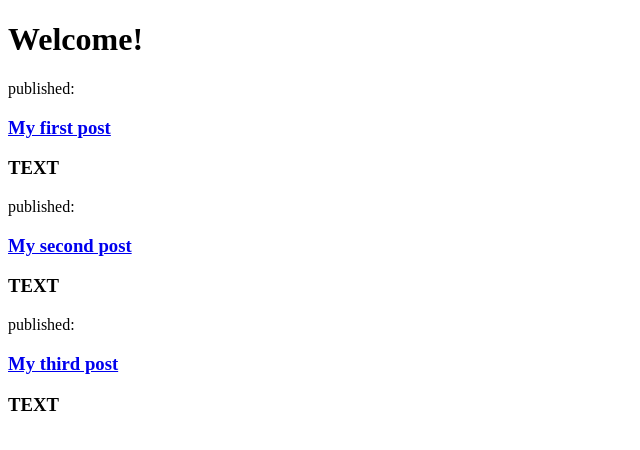
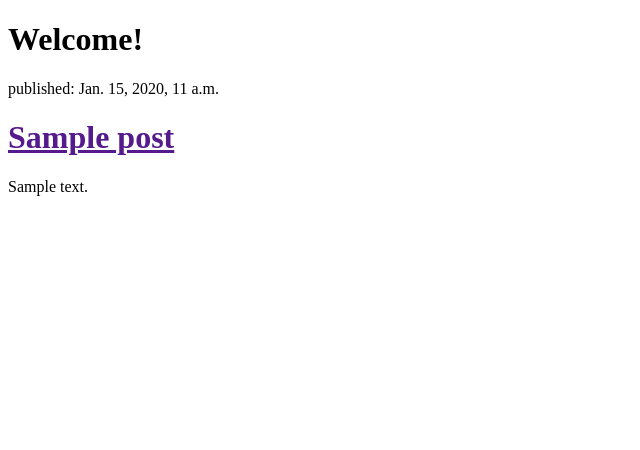
Before and after one commit to jpinkidu/blog, a Django app: template blog/templates/blog/post_list.html in a window 1280 px wide. Shown: the top 450 px of the page, without its empty margins (0-640 px from the left). Run offline with Django 3.2, Linux system fonts and the light colour scheme; the template is opened without the code that fills it: values that come from a table or form of the project are taken from there, others are empty; tables that the repository leaves empty hold one stand-in row (values such as "Sample post").

Commit message:
Template changes

```diff
--- a/blog/templates/blog/post_list.html
+++ b/blog/templates/blog/post_list.html
@@ -5,20 +5,12 @@
   </head>
 <body>
   <h1>Welcome!</h1>
-  <div>
-    <p>published: </p>
-    <h3><a href="#">My first post</a>
-      <p>TEXT</p>
-  </div>
-  <div>
-    <p>published: </p>
-    <h3><a href="#">My second post</a>
-      <p>TEXT</p>
-  </div>
-  <div>
-    <p>published: </p>
-    <h3><a href="#">My third post</a>
-      <p>TEXT</p>
-  </div>
+  {% for post in posts %}
+    <div>
+        <p>published: {{ post.published_date }}</p>
+        <h1><a href="">{{ post.title }}</a></h1>
+        <p>{{ post.text|linebreaks }}</p>
+    </div>
+{% endfor %}
 </body>
 </html>
--- a/blog/views.py
+++ b/blog/views.py
@@ -1,5 +1,7 @@
 from django.shortcuts import render
-
+from django.utils import timezone
+from .models import Post
 # Create your views here.
 def post_list(request):
+    posts = Post.objects.filter(published_date__lte=timezone.now()).order_by('published_date')
     return render(request, 'blog/post_list.html', {})
```
